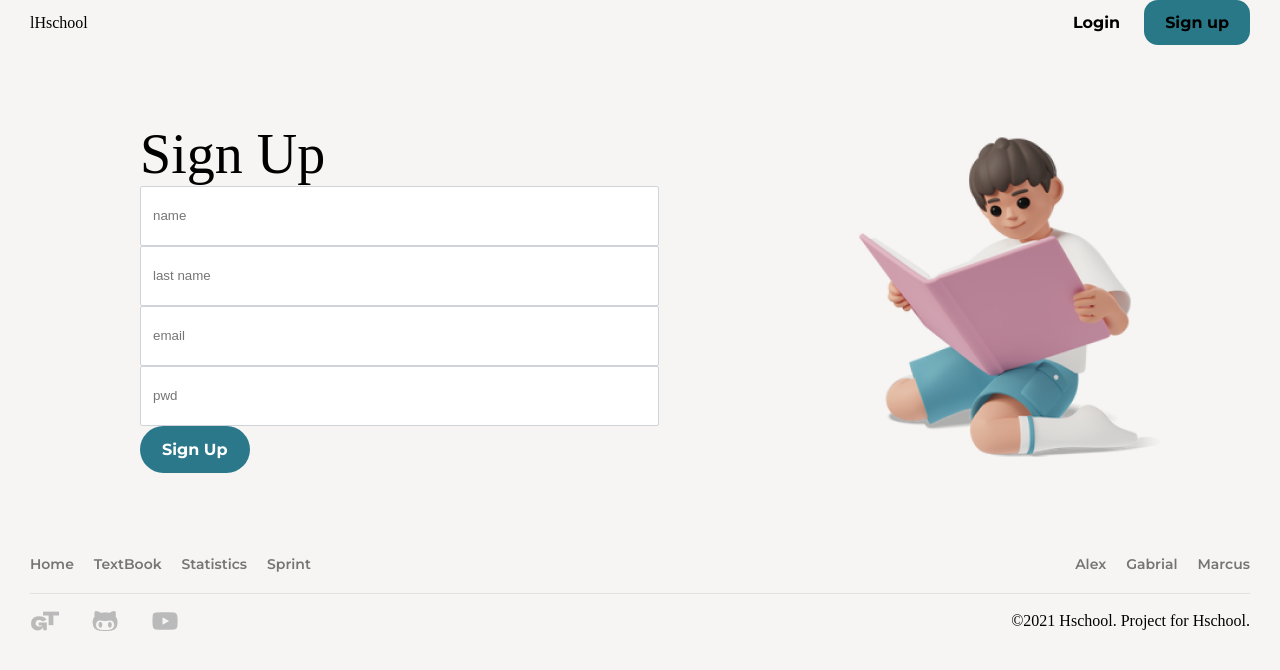
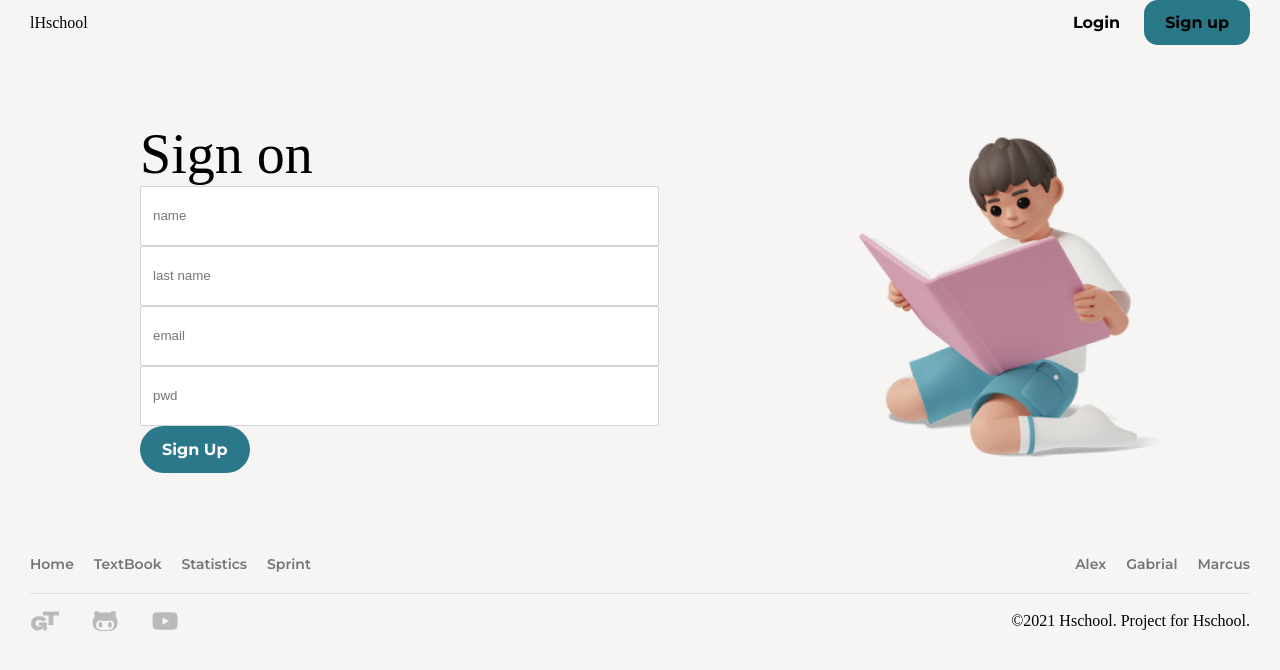
Before and after one commit to honeymirara/educational-platform, a React (Create React App) app in the folder client/: page /reg in a window 1280 px wide. Shown: the top 670 px of the page. Built offline with nearby package versions, Linux system fonts and the light colour scheme; a web font is replaced by a local one.

Commit message:
add-components-toRegpage

```diff
--- /dev/null
+++ b/client/src/components/Input/Input.js
@@ -0,0 +1,11 @@
+export default function Input(obj) {
+    return (
+        <div>
+            {obj.arr.map((el, index) => (
+                <div key = {index}>
+                    <input type="text" placeholder={el} />
+                </div>
+            ))}
+        </div>
+    )
+}
--- a/client/src/page/RegPage/RegPage.js
+++ b/client/src/page/RegPage/RegPage.js
@@ -1,23 +1,19 @@
 import Header from '../../components/Header/Header'
 import Footer from '../../components/Footer/Footer'
 import style from './style.module.css'
+import Input from '../../components/Input/Input'
 
 
 export default function RegPage() {
-    const arr = ['name', 'last name', 'email', 'pwd'];
-    const result = arr.map((el)=>(
-        <div>
-            <input type="text" placeholder={el}/>
-        </div>
-    ));
+const arr = ['name', 'last name', 'email', 'pwd'];
     return (
         <div>
             <Header />
             <div className={style.wrapper}>
                 <div className={style.info}></div>
                 <div className={style.signUp}>
-                    <h1>Sign Up</h1>
-                   {result}
+                    <h1>Sign on</h1>
+                    <Input arr = {arr}/>
                     <div className={style.btn}>Sign Up</div>
                 </div>
 
```
